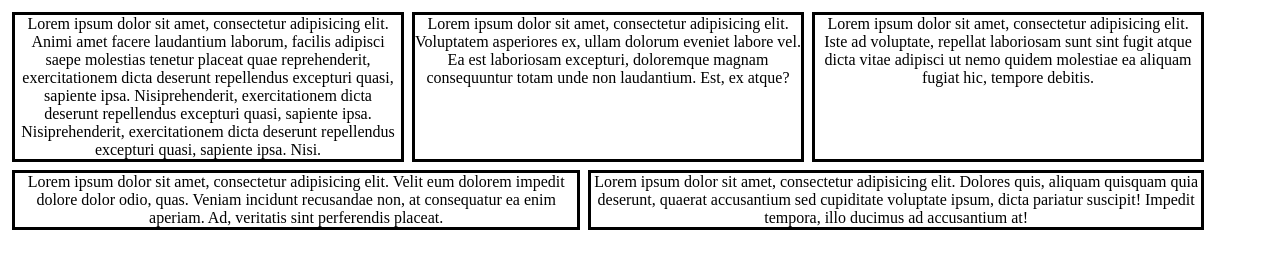
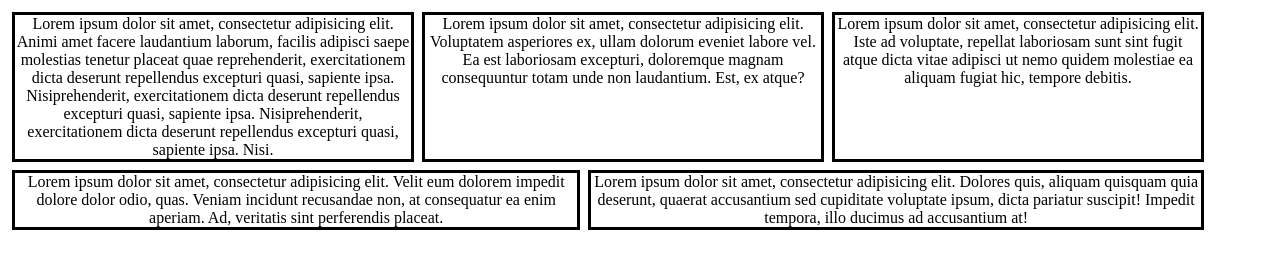
Before and after one commit to alexandrV888/name, a plain HTML site: page index.html in a window 1280 px wide. Drawn offline with Linux system fonts and the light colour scheme.

Commit message:
Update style.css

```diff
--- a/style.css
+++ b/style.css
@@ -17,7 +17,7 @@ body{
 }
 
 .side{
-	width: 33%;
+	max-width: 33%;
 	max-height: 600px;
 	border: 3px solid;
 	margin: 4px;
```
